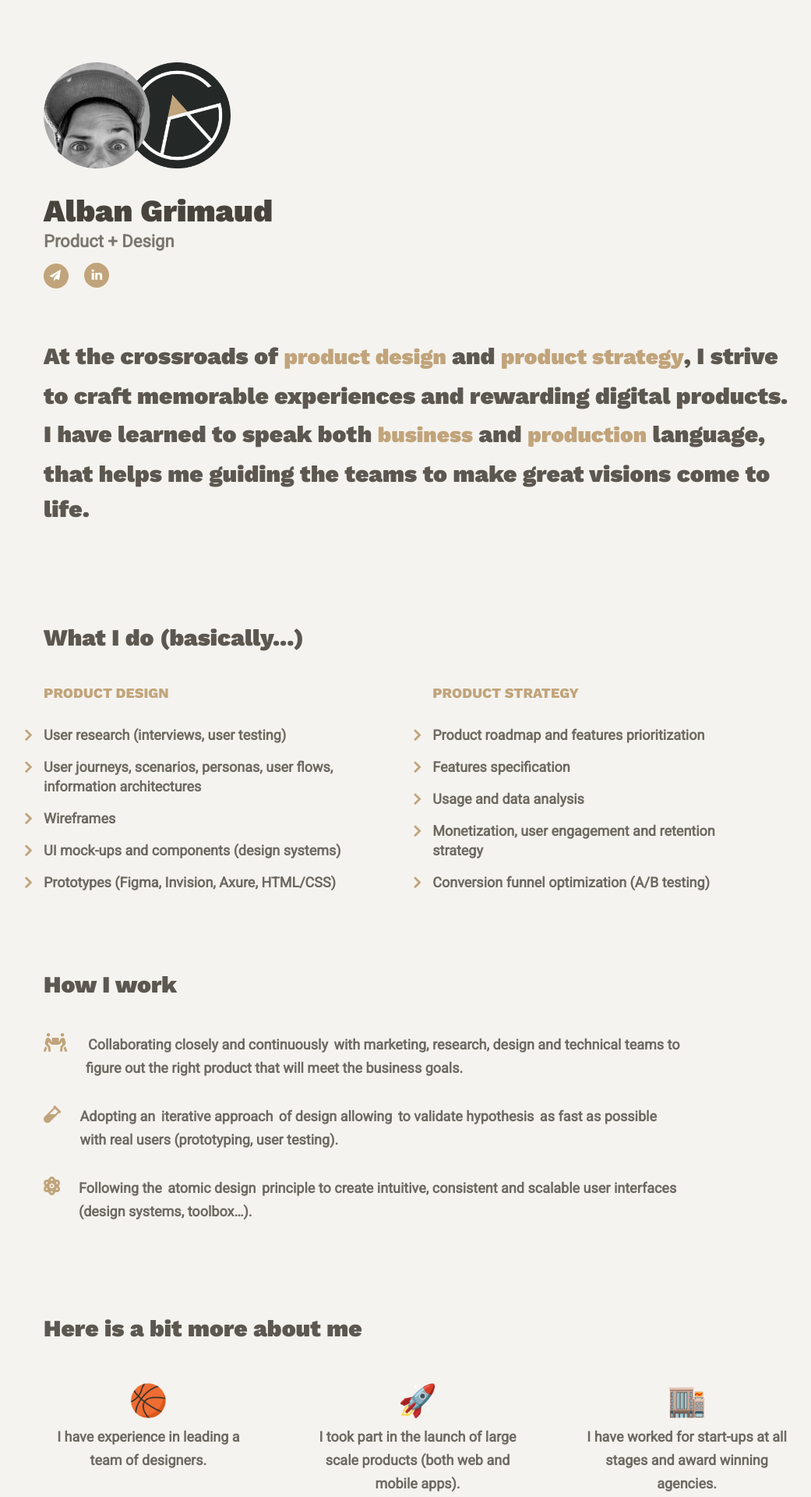
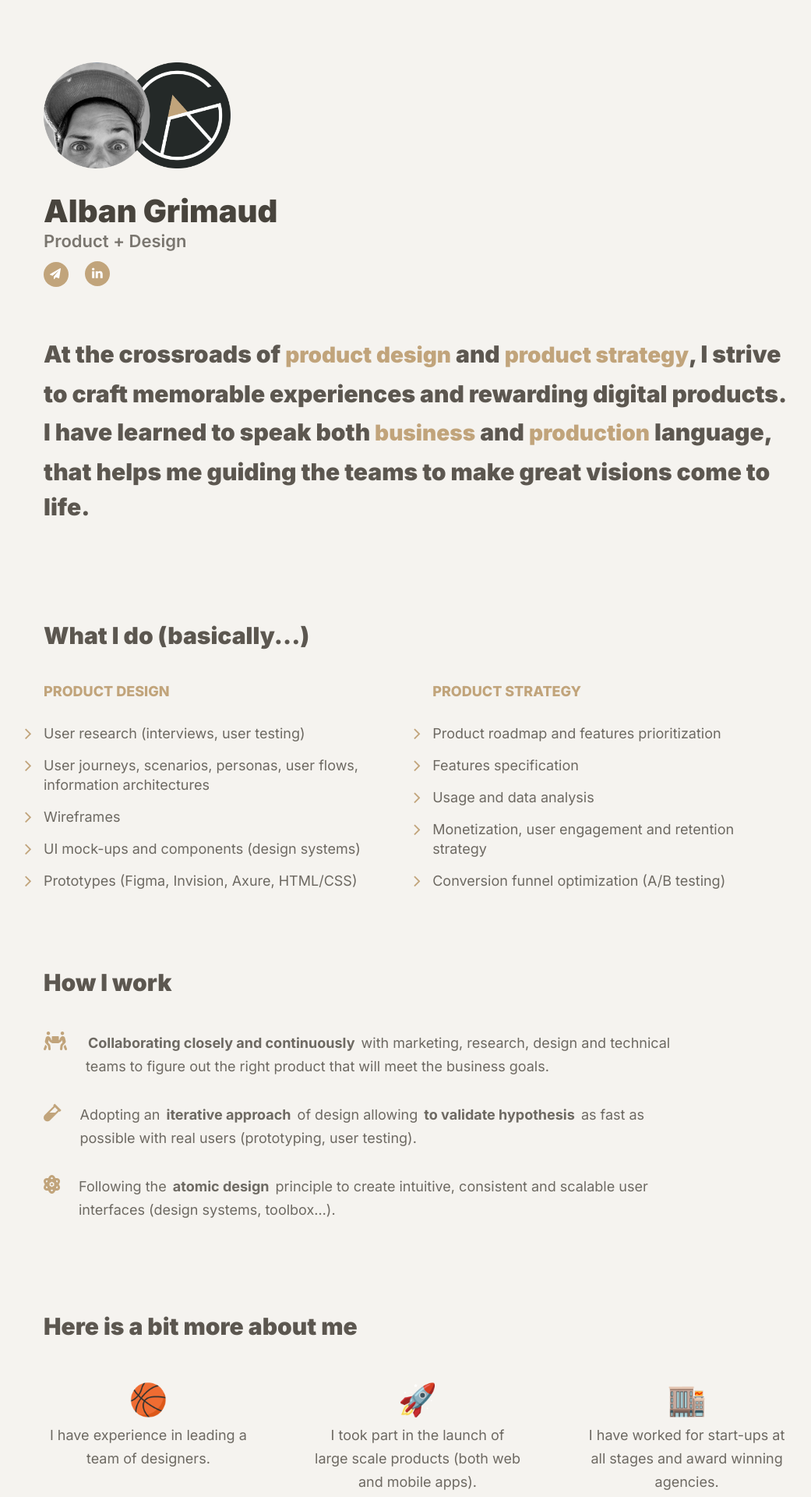
Before and after one commit to agrimaud/agrimaud.github.io, a PHP site: page / in a window 1280 px wide. Shown: the top 1920 px of the page at 78% size, without its empty margins (104-1145 px from the left). Run offline with PHP 8.4, Linux system fonts and the light colour scheme; some libraries are stand-ins or nearby versions.

Commit message:
updated styles

```diff
--- a/css/index.css
+++ b/css/index.css
@@ -18,13 +18,13 @@ html {
 body {
   background-color: #F5F3EF;
   margin: 0px;
-  font-family: 'Roboto', sans-serif;
-  font-weight: 600;
+  font-family: 'Inter', sans-serif;
+  font-weight: 400;
   color: #6D6962;
   font-size: 1.8rem; }
 
 h1 {
-  font-family: "Work Sans", sans-serif;
+  font-family: "Inter", sans-serif;
   margin-bottom: 8px;
   color: #48443D;
   font-size: 4rem;
@@ -35,6 +35,7 @@ h2 {
   color: #5C5750;
   opacity: 0.8;
   font-size: 2rem;
+  line-height: 2rem;
   font-weight: 600; }
   @media screen and (min-width: 767px) {
     h2 {
@@ -43,7 +44,7 @@ h3 {
   font-size: 2.8rem;
   margin-bottom: 40px;
   line-height: 5rem;
-  font-family: "Work Sans", sans-serif;
+  font-family: "Inter", sans-serif;
   font-weight: 900;
   color: #5C5750; }
   @media screen and (min-width: 767px) {
@@ -53,7 +54,7 @@ h3 {
 h4 {
   color: #5C5750;
   font-size: 1.8rem;
-  font-family: "Work Sans", sans-serif;
+  font-family: "Inter", sans-serif;
   font-weight: 800;
   color: #C1A47B;
   text-transform: uppercase;
@@ -90,7 +91,7 @@ p {
   .profile .summary p {
     font-size: 3rem;
     line-height: 5rem;
-    font-family: "Work Sans", sans-serif;
+    font-family: "Inter", sans-serif;
     font-weight: 100;
     padding: 0; }
     @media screen and (min-width: 767px) {
@@ -102,7 +103,7 @@ p {
     color: #C1A47B;
     font-size: 2.8rem;
     line-height: 5rem;
-    font-family: "Work Sans", sans-serif;
+    font-family: "Inter", sans-serif;
     font-weight: 900;
     padding: 0; }
     @media screen and (min-width: 767px) {
--- a/index.html
+++ b/index.html
@@ -17,6 +17,9 @@
     <link href="https://fonts.googleapis.com/css2?family=Work+Sans:wght@500;600;700;800;900&display=swap" rel="stylesheet">
     <link rel="stylesheet" href="https://use.fontawesome.com/releases/v5.2.0/css/all.css" integrity="sha384-hWVjflwFxL6sNzntih27bfxkr27PmbbK/iSvJ+a4+0owXq79v+lsFkW54bOGbiDQ" crossorigin="anonymous">
     <link rel="stylesheet" href="https://cdnjs.cloudflare.com/ajax/libs/font-awesome/4.7.0/css/font-awesome.min.css">
+    <link rel="preconnect" href="https://fonts.googleapis.com">
+    <link rel="preconnect" href="https://fonts.gstatic.com" crossorigin>
+    <link href="https://fonts.googleapis.com/css2?family=Inter:wght@100;200;300;400;500;600;700;800;900&display=swap" rel="stylesheet">
     <link rel="apple-touch-icon" sizes="180x180" href="assets/favicon/apple-touch-icon.png">
     <link rel="icon" type="image/png" sizes="32x32" href="assets/favicon/favicon-32x32.png">
     <link rel="icon" type="image/png" sizes="16x16" href="assets/favicon/favicon-16x16.png">
--- a/scss/common/variables.scss
+++ b/scss/common/variables.scss
@@ -22,5 +22,5 @@ $dark-grey: #5C5750;
 $main-color: #C1A47B;
 
 
-$font-serif: 'Work Sans', sans-serif;
+$font-serif: 'Inter', sans-serif;
 // $font-serif: 'Merriweather', serif;
--- a/scss/index.scss
+++ b/scss/index.scss
@@ -27,9 +27,9 @@ body {
   background-color: #F5F3EF;
   margin: 0px;
   // font-family: 'Libre Baskerville', serif;
-  font-family: 'Roboto', sans-serif;
+  font-family: 'Inter', sans-serif;
   // font-family: 'Open Sans', sans-serif;
-  font-weight: 600;
+  font-weight: 400;
   color: $grey;
   font-size: 1.8rem;
 }
@@ -48,6 +48,7 @@ h2 {
   opacity: 0.8;
   // text-transform: uppercase;
   font-size: 2rem;
+  line-height: 2rem;
   font-weight: 600;
   @media screen and (min-width: $breakpoint-tablet) {
       font-size: 2.2rem;}
```
